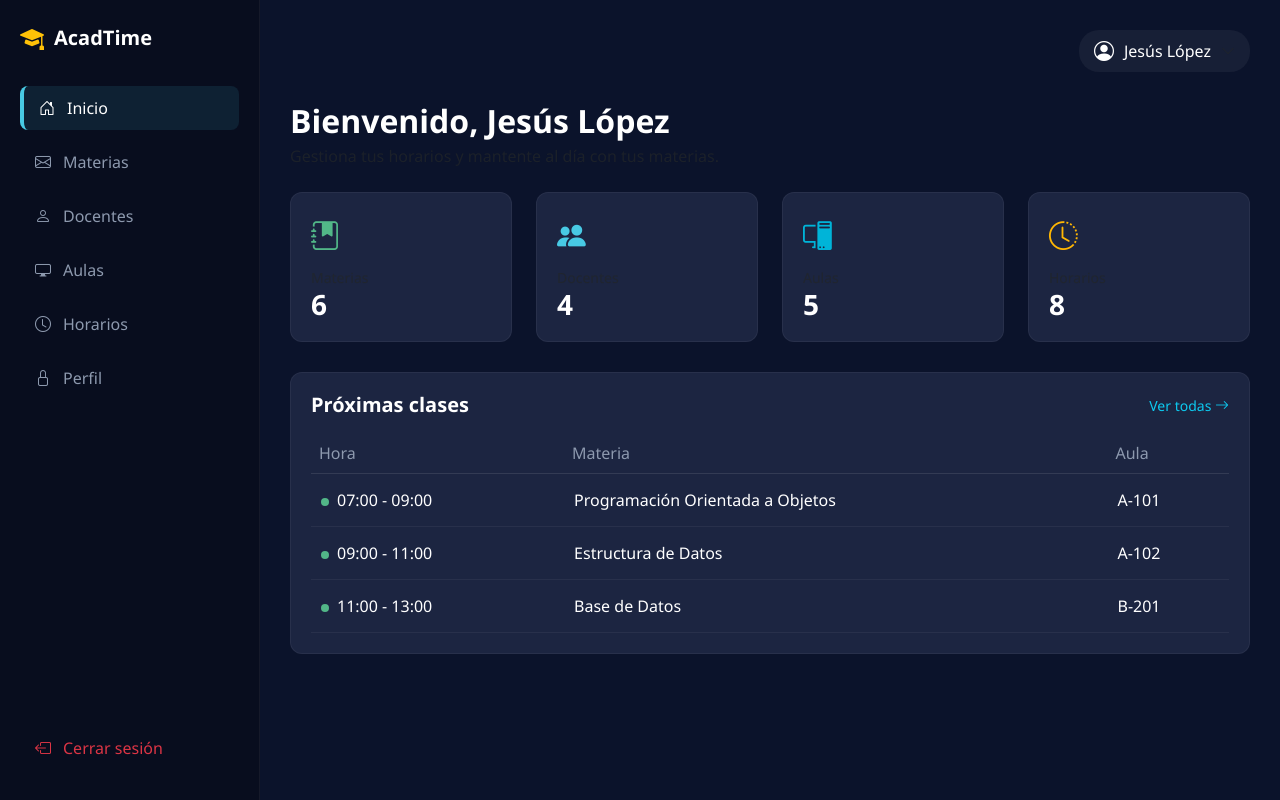
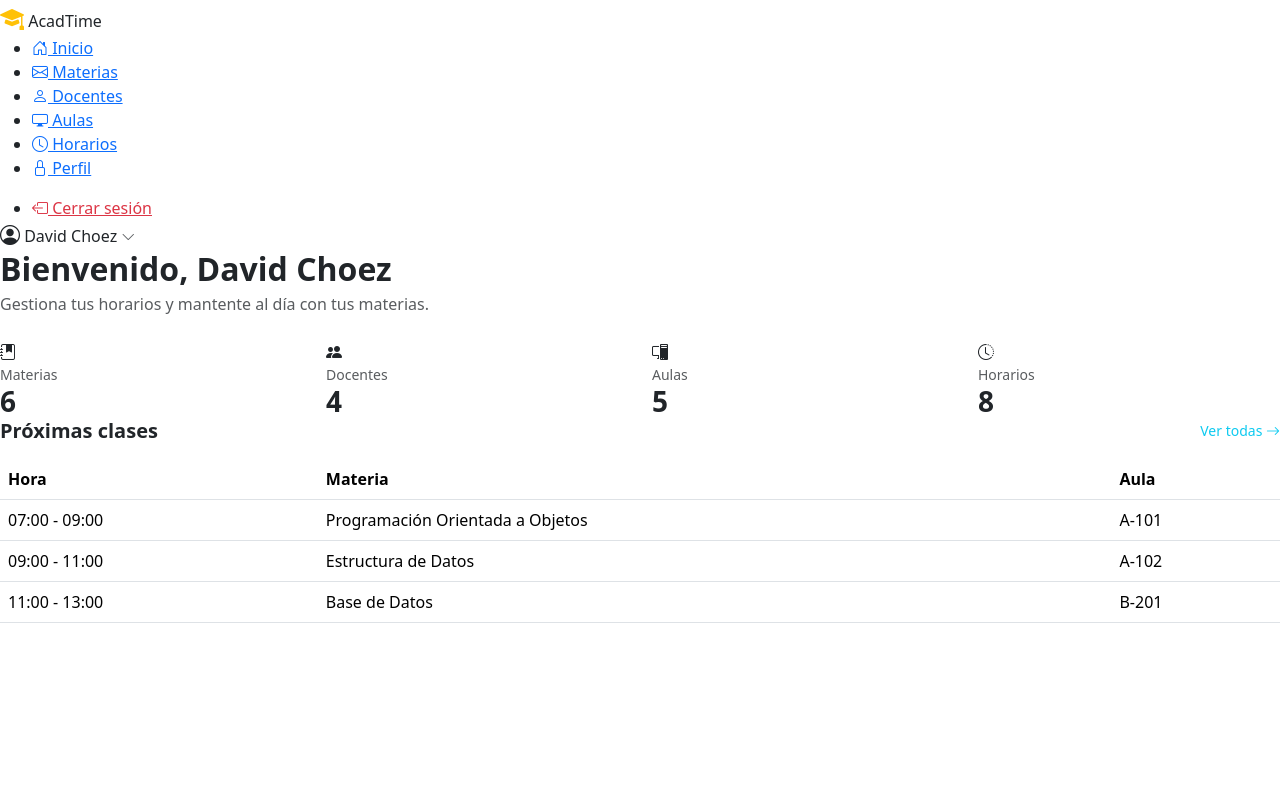
Before and after one commit to Js192211/ACATIME, a Python web app: template templates/InterfazDocente.html in a window 1280 px wide. Run offline with Jinja, Linux system fonts and the light colour scheme; the template is opened without the code that fills it, so the values that code supplies are empty.

Commit message:
Update InterfazDocente.html
Prueba 2

```diff
--- a/templates/InterfazDocente.html
+++ b/templates/InterfazDocente.html
@@ -8,162 +8,8 @@
     <link href="https://cdn.jsdelivr.net/npm/bootstrap@5.3.2/dist/css/bootstrap.min.css" rel="stylesheet">
     <!-- Bootstrap Icons -->
     <link href="https://cdn.jsdelivr.net/npm/bootstrap-icons@1.11.1/font/bootstrap-icons.css" rel="stylesheet">
-    <style>
-        :root {
-            --bg-dark-blue: #0b132b;
-            --bg-card: #1c2541;
-            --accent-blue: #48cae4;
-            --text-muted-custom: #8d99ae;
-        }
-
-        body {
-            background-color: var(--bg-dark-blue);
-            color: #ffffff;
-            font-family: 'Segoe UI', Tahoma, Geneva, Verdana, sans-serif;
-            overflow-x: hidden;
-        }
-
-        /* Sidebar lateral */
-        .sidebar {
-            width: 260px;
-            height: 100vh;
-            position: fixed;
-            top: 0;
-            left: 0;
-            background-color: #080d1e;
-            border-right: 1px solid rgba(255, 255, 255, 0.05);
-            display: flex;
-            flex-direction: column;
-            justify-content: space-between;
-            padding: 20px;
-            z-index: 1000;
-        }
-
-        .sidebar-brand {
-            font-size: 1.25rem;
-            font-weight: bold;
-            color: #fff;
-            display: flex;
-            align-items: center;
-            gap: 10px;
-            margin-bottom: 30px;
-        }
-
-        .sidebar-menu {
-            list-style: none;
-            padding: 0;
-            margin: 0;
-            flex-grow: 1;
-        }
-
-        .sidebar-menu li {
-            margin-bottom: 10px;
-        }
-
-        .sidebar-menu a {
-            color: var(--text-muted-custom);
-            text-decoration: none;
-            display: flex;
-            align-items: center;
-            gap: 12px;
-            padding: 10px 15px;
-            border-radius: 8px;
-            transition: all 0.3s ease;
-        }
-
-        .sidebar-menu a:hover, .sidebar-menu a.active {
-            color: #fff;
-            background-color: rgba(72, 202, 228, 0.1);
-        }
-
-        .sidebar-menu a.active {
-            border-left: 4px solid var(--accent-blue);
-        }
-
-        /* Contenido principal */
-        .main-content {
-            margin-left: 260px;
-            padding: 30px;
-        }
-
-        /* Topbar superior */
-        .topbar {
-            display: flex;
-            justify-content: space-between;
-            align-items: center;
-            margin-bottom: 30px;
-        }
-
-        .user-profile {
-            display: flex;
-            align-items: center;
-            gap: 10px;
-            background: rgba(255, 255, 255, 0.05);
-            padding: 6px 15px;
-            border-radius: 20px;
-        }
-
-        /* Tarjetas de estadísticas */
-        .stat-card {
-            background-color: var(--bg-card);
-            border: 1px solid rgba(255, 255, 255, 0.05);
-            border-radius: 12px;
-            padding: 20px;
-            transition: transform 0.3s ease;
-        }
-
-        .stat-card:hover {
-            transform: translateY(-3px);
-        }
-
-        .stat-icon {
-            font-size: 1.8rem;
-            margin-bottom: 10px;
-        }
-
-        .icon-materias { color: #52b788; }
-        .icon-docentes { color: #48cae4; }
-        .icon-aulas { color: #00b4d8; }
-        .icon-horarios { color: #ffb703; }
-
-        /* Tabla de Próximas clases */
-        .table-custom-container {
-            background-color: var(--bg-card);
-            border: 1px solid rgba(255, 255, 255, 0.05);
-            border-radius: 12px;
-            padding: 20px;
-            margin-top: 30px;
-        }
-
-        .table-custom {
-            color: #fff;
-            margin-bottom: 0;
-        }
-
-        .table-custom th {
-            color: var(--text-muted-custom);
-            font-weight: 500;
-            border-bottom: 1px solid rgba(255, 255, 255, 0.1);
-            background: transparent;
-        }
-
-        .table-custom td {
-            border-bottom: 1px solid rgba(255, 255, 255, 0.05);
-            background: transparent;
-            color: #fff;
-            padding: 14px 10px;
-            vertical-align: middle;
-        }
-
-        .status-dot {
-            height: 8px;
-            width: 8px;
-            background-color: #52b788;
-            border-radius: 50%;
-            display: inline-block;
-            margin-right: 8px;
-        }
-    </style>
+    <!-- Hoja de estilos personalizada -->
+    <link rel="stylesheet" href="styles.css">
 </head>
 <body>
 
@@ -196,14 +42,14 @@
             <button class="btn text-white d-md-none"><i class="bi bi-list fs-3"></i></button>
             <div class="ms-auto user-profile">
                 <i class="bi bi-person-circle fs-5"></i>
-                <span class="fw-medium">Jesús López</span>
+                <span class="fw-medium">David Choez</span>
                 <i class="bi bi-chevron-down small text-muted"></i>
             </div>
         </div>
 
         <!-- Saludo y Bienvenida -->
         <div class="mb-4">
-            <h2 class="fw-bold mb-1">Bienvenido, Jesús López</h2>
+            <h2 class="fw-bold mb-1">Bienvenido, David Choez</h2>
             <p class="text-muted">Gestiona tus horarios y mantente al día con tus materias.</p>
         </div>
 
@@ -280,4 +126,4 @@
     <!-- Bootstrap 5 JS Bundle -->
     <script src="https://cdn.jsdelivr.net/npm/bootstrap@5.3.2/dist/js/bootstrap.bundle.min.js"></script>
 </body>
-                                  </html>
+    </html>
```
